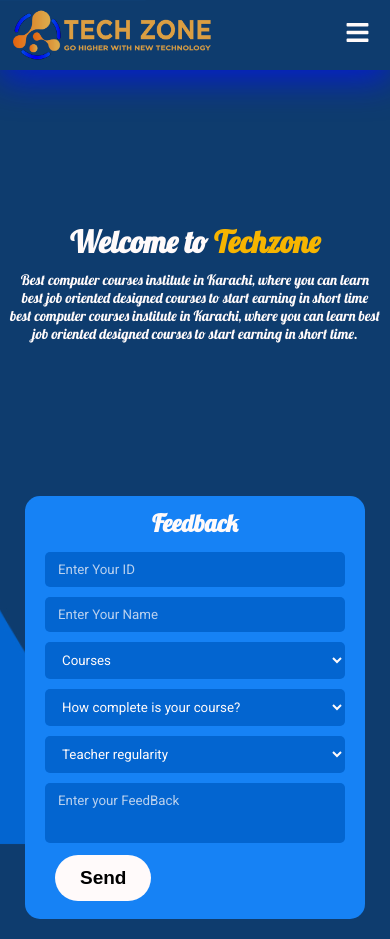
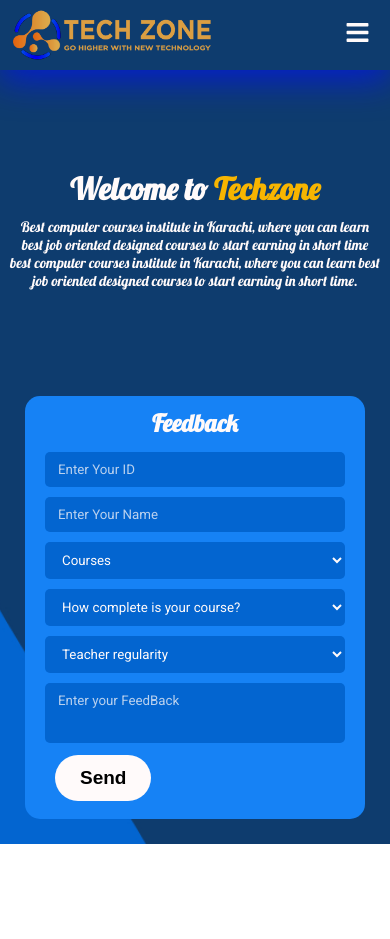
Before and after one commit to RehmanArain12/Feedback, a React (Vite) app: page / in a window 390 px wide. After the commit the page ends 844 px from the top, so only its background shows below. Built offline with nearby package versions, Linux system fonts and the light colour scheme.

Commit message:
Update Home.css

```diff
--- a/src/Components/Home/Home.css
+++ b/src/Components/Home/Home.css
@@ -336,7 +336,7 @@
 
  .left {
     width: 100% !important;
-    height: 55% !important;
+    height: 40% !important;
   }
 
   .container .main_heading h1 {
```
